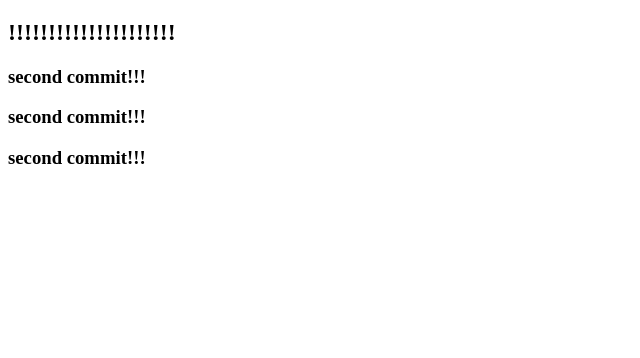
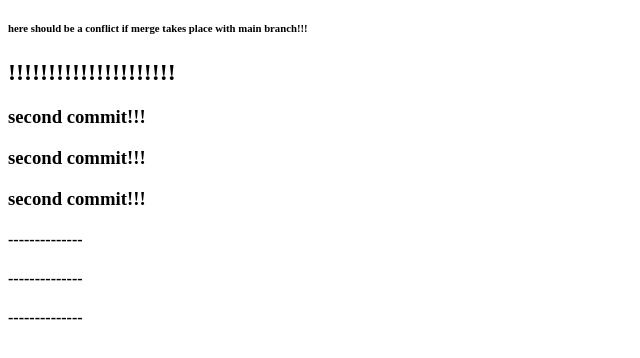
Before and after one commit to Kostya2021/DevOps, a plain HTML site: page index.html in a window 1280 px wide. Shown: the part 178-536 px from the top of the page, without its empty margins (0-640 px from the left). Drawn offline with Linux system fonts and the light colour scheme.

Commit message:
second commit to github - be aware of possible merge conflictgit add .!

```diff
--- a/index.html
+++ b/index.html
@@ -12,10 +12,14 @@
 	<h1>Test file for testing github!!!</h1>
 	<h1>Test file for testing github!!!</h1>
 	<h1>Test file for testing github!!!</h1>
+	<h6>here should be a conflict if merge takes place with main branch!!!</h6>
 	<h2>!!!!!!!!!!!!!!!!!!!!!</h2>
 	<h3>second commit!!!</h3>
 	<h3>second commit!!!</h3>
 	<h3>second commit!!!</h3>
+	<h4>--------------</h4>
+	<h4>--------------</h4>
+	<h4>--------------</h4>
 
 </body>
 
```
Also changed, not shown: index2.html (added, +19 -0 lines).
